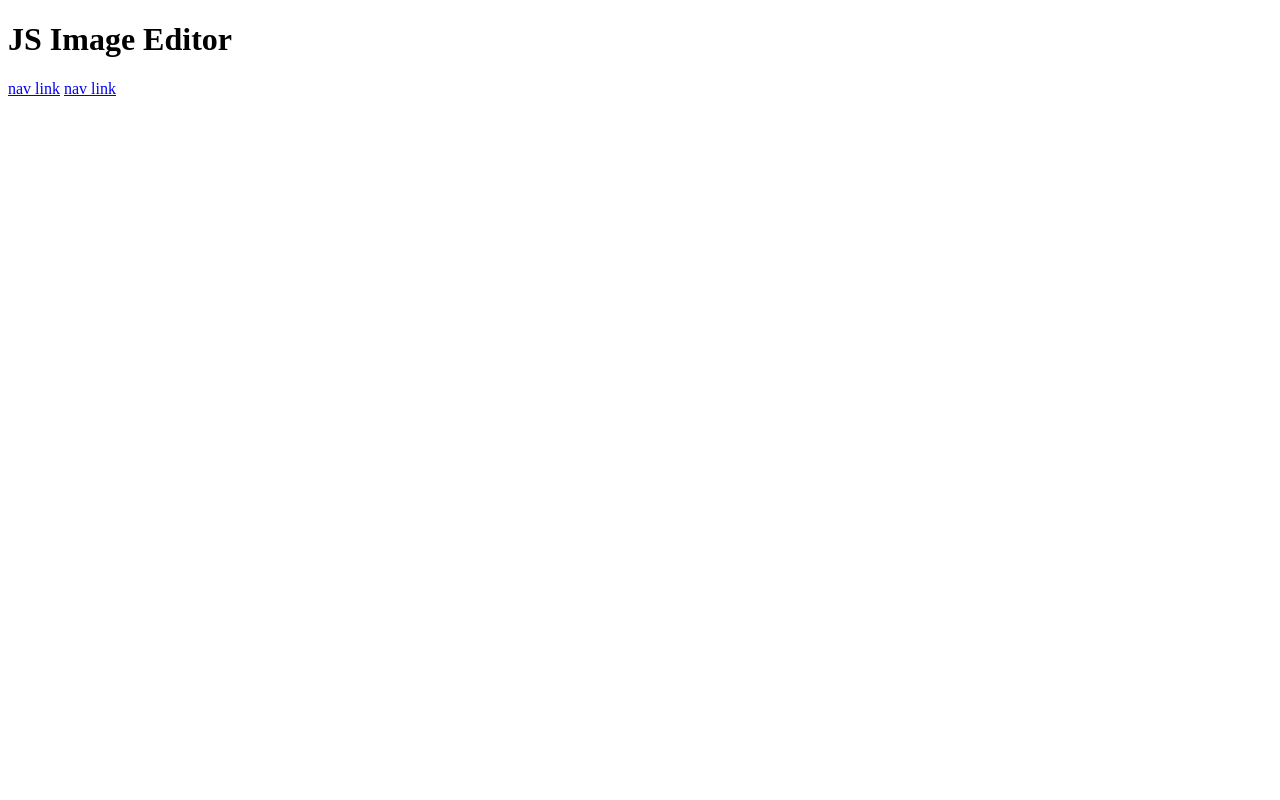
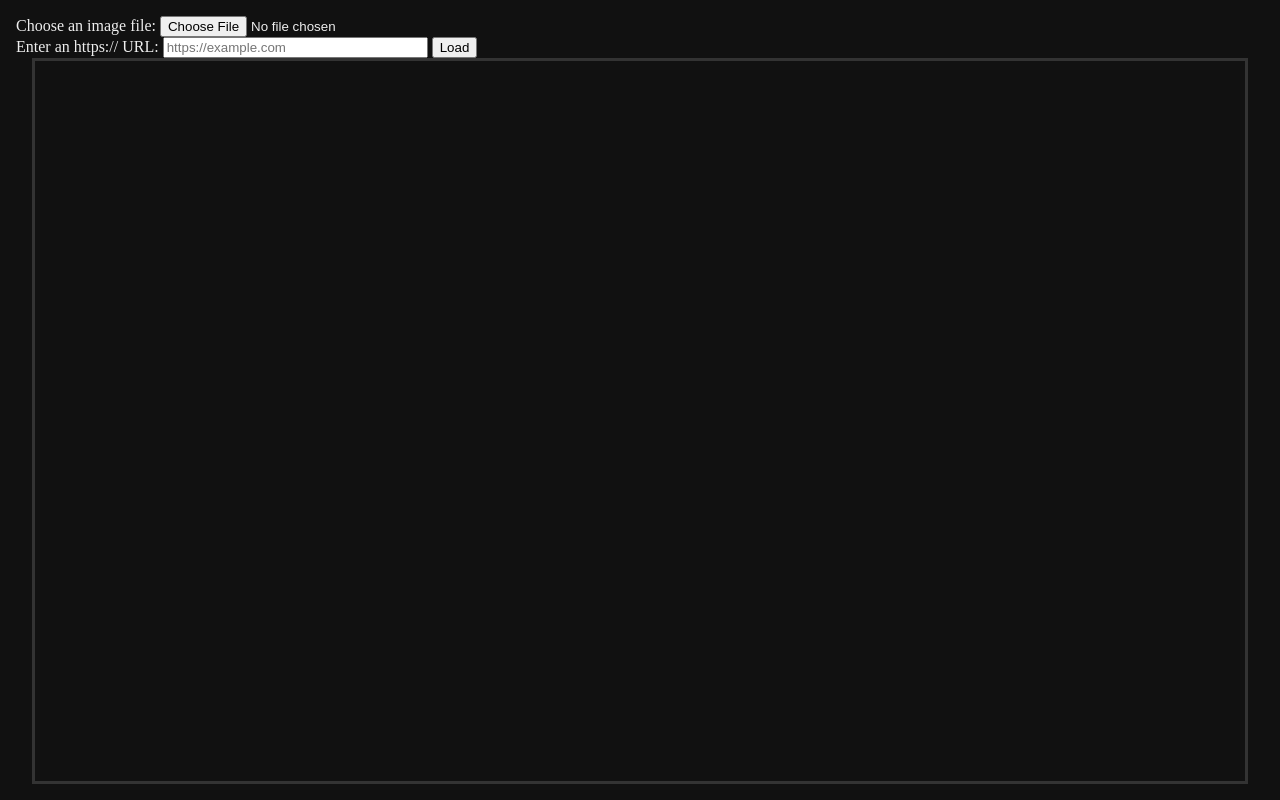
Before and after one commit to jstajuda/js-wsei, a plain HTML site: page index.html in a window 1280 px wide. Drawn offline with Linux system fonts and the light colour scheme.

Commit message:
Add image loading

```diff
--- a/css/style.css
+++ b/css/style.css
@@ -0,0 +1,52 @@
+/* Simple CSS Reset */
+
+html {
+    box-sizing: border-box;
+    font-size: 16px;
+}
+
+*, *:before, *:after {
+    box-sizing: inherit;
+}
+
+body, h1, h2, h3, h4, h5, h6, p, ol, ul {
+    margin: 0;
+    padding: 0;
+    font-weight: normal;
+}
+
+ol, ul {
+    list-style: none;
+}
+
+img {
+    max-width: 100%;
+    height: auto;
+}
+
+/* Basic styling */
+body {
+    background: #111;
+    color: #eee;
+}
+
+#workspace {
+    width: 100vw;
+    height: 100vh;
+    padding: 1em;
+    display: flex;
+    flex-flow: column;
+    align-items: center;
+    justify-content: center;
+}
+
+#panel {
+    width: 100%;
+}
+
+#canvasWrapper {
+    border: 3px solid #333;
+    width: 95vw;
+    height: 95vh;
+    overflow: auto;
+}
--- a/index.html
+++ b/index.html
@@ -8,11 +8,29 @@
     <title>JS Image Editor</title>
 </head>
 <body>
-    <h1>JS Image Editor</h1>
-    <nav>
-        <a href="#">nav link</a>
-        <a href="#">nav link</a>
-    </nav>
+    <section id="workspace">
+        <div id="panel">
+            <div>
+                <label for="imageFile">Choose an image file:</label>
+                <input type="file"
+                        id="imageFile" name="imageFile"
+                        accept="image/png, image/jpeg">
+            </div>
+            <div>
+                <form id="loadImageFromUrl">
+                    <label for="imageUrl">Enter an https:// URL:</label>
+                    <input type="url" name="imageUrl" id="imageUrl"
+                            placeholder="https://example.com"
+                            pattern="http(s)?://.*" size="30"
+                            required>
+                    <input type="submit" name="imageUrlButton" id="imageUrlButton" value="Load">
+                </form>
+            </div>
+        </div>
+        <div id="canvasWrapper">
+            <canvas id="imgCanvas"></canvas>
+        </div>
+    </section>
     <script src="js/index.js"></script>
 </body>
 </html>
--- a/js/index.js
+++ b/js/index.js
@@ -0,0 +1,37 @@
+let inputFile = document.getElementById("imageFile");
+let inputUrl = document.getElementById("imageUrl");
+let loadFromUrlForm = document.getElementById("loadImageFromUrl");
+let file, fileReader, url;
+
+inputFile.onchange = function() {
+    file = inputFile.files[0];
+    fileReader = new FileReader();
+    fileReader.readAsDataURL(file);
+    fileReader.addEventListener('load', createImageFromFile);
+}
+
+loadFromUrlForm.onsubmit = function(e) {
+    e.preventDefault();
+    url = inputUrl.value;
+    loadImageFromUrl();
+}
+
+function createImageFromFile() {
+    img = new Image();
+    img.onload = imageLoaded;
+    img.src = fileReader.result;
+}
+
+function loadImageFromUrl() {
+    img = new Image();
+    img.onload = imageLoaded;
+    img.src = url;
+}
+
+function imageLoaded() {
+    var canvas = document.getElementById("imgCanvas")
+    var ctx = canvas.getContext("2d");
+    canvas.width = img.width;
+    canvas.height = img.height;
+    ctx.drawImage(img, 0, 0);
+}
```
